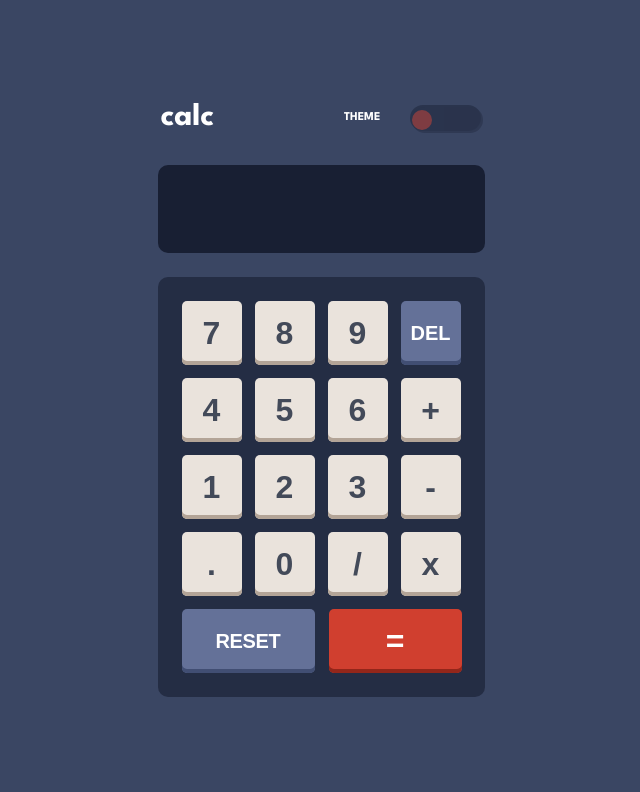
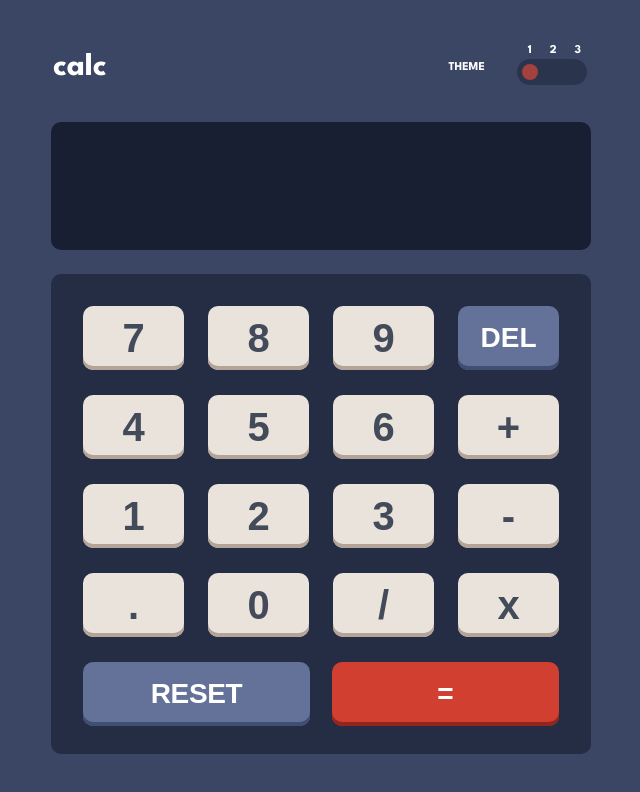
Before and after one commit to AchiPhutkaradze/calc, a plain HTML site: page index.html in a window 1280 px wide. Shown: the whole page, without its empty margins (319-959 px from the left). Drawn offline with Linux system fonts and the light colour scheme.

Commit message:
add calculator app

```diff
--- a/calc.js
+++ b/calc.js
@@ -7,14 +7,31 @@ const backspace = document.querySelector(".del");
 const slider = document.getElementById("myrange");
 
 buttons.forEach(function (button) {
-  button.addEventListener("click", function () {
-    console.log(button.innerHTML);
+  button.addEventListener("click", function (event) {
+    const content = total.textContent;
+    if (
+      event.target.textContent === "x" ||
+      event.target.textContent === "/" ||
+      event.target.textContent === "+" ||
+      event.target.textContent === "-" ||
+      event.target.textContent === "."
+    ) {
+      if (
+        content[content.length - 1] === "x" ||
+        content[content.length - 1] === "/" ||
+        content[content.length - 1] === "+" ||
+        content[content.length - 1] === "-" ||
+        content[content.length - 1] === "."
+      ) {
+        return;
+      }
+    }
     total.innerHTML += button.textContent;
   });
 });
 redButton.addEventListener("click", function () {
   let calc = eval(total.textContent.replaceAll("x", "*"));
-  total.innerHTML = calc;
+  total.innerHTML = calc.toFixed(2);
 });
 //reset function
 function myReset() {
@@ -34,8 +51,6 @@ function performBackspace() {
 }
 
 backspace.addEventListener("click", performBackspace);
-
-console.log(total.textContent);
 
 //background colors
 function colors() {
@@ -57,5 +72,3 @@ function colors() {
 }
 
 slider.addEventListener("input", colors);
-
-console.log(slider.value == 3);
--- a/index.html
+++ b/index.html
@@ -4,20 +4,31 @@
     <meta charset="UTF-8" />
     <meta name="viewport" content="width=device-width, initial-scale=1.0" />
     <title>calculator</title>
-    <!-- <link rel="icon" href="./assets/favicon-32x32.png" /> -->
+    <link rel="icon" href="./favicon-32x32.png" />
     <link rel="stylesheet" href="reset.css" />
     <link rel="stylesheet" href="style.css" />
     <script defer src="./calc.js"></script>
   </head>
   <body>
-
     <header>
       <h1>calc</h1>
       <div class="colors flex">
         <p class="theme">THEME</p>
-        <label class="slider">
-          <input type="range" min="1" max="3"  value = 1 class="slider" id="myrange">
-        </label>
+        <div class="slider-box">
+        <div class="numbers flex">
+          <p class="numb 1">1</p>
+          <p class="numb 2">2</p>
+          <p class="numb 3">3 </p>
+        </div>
+          <input
+            type="range"
+            min="1"
+            max="3"
+            value="1"
+            class="slider"
+            id="myrange"
+          />
+      </div>
       </div>
     </header>
     <main>
@@ -27,7 +38,7 @@
           <button class="button">7</button>
           <button class="button">8</button>
           <button class="button">9</button>
-          <button class=" del">DEL</button>
+          <button class="del">DEL</button>
           <button class="button">4</button>
           <button class="button">5</button>
           <button class="button">6</button>
@@ -39,11 +50,11 @@
           <button class="button">.</button>
           <button class="button">0</button>
           <button class="button">/</button>
-          <button class="button x ">x</button>
-        <div class="two-button ">
-          <button class="reset">RESET</button>
-          <button class="red">=</button>
-        </div>
+          <button class="button x">x</button>
+          <div class="two-button">
+            <button class="reset">RESET</button>
+            <button class="red">=</button>
+          </div>
         </div>
       </div>
     </main>
--- a/reset.css
+++ b/reset.css
@@ -18,6 +18,7 @@ time, mark, audio, video {
 	font-size: 100%;
 	font: inherit;
 	vertical-align: baseline;
+	border: none;
 }
 /* HTML5 display-role reset for older browsers */
 article, aside, details, figcaption, figure,
--- a/style.css
+++ b/style.css
@@ -17,10 +17,20 @@ body {
   -webkit-transition: 0.2s;
   transition: opacity 0.2s;
   border-radius: 13px;
-  width: 71px;
+  width: 60px;
+
   height: 26px;
+  padding: 0 5px 0 5px;
 }
-
+.numb {
+  color: white;
+  font-size: 12px;
+}
+.numbers {
+  gap: 18px;
+  justify-content: center;
+  margin-left: 5px;
+}
 .slider:hover {
   opacity: 1;
 }
@@ -28,8 +38,8 @@ body {
 .slider::-webkit-slider-thumb {
   -webkit-appearance: none;
   appearance: none;
-  width: 20px;
-  height: 20px;
+  width: 16px;
+  height: 16px;
   background: #d03f2f;
   cursor: pointer;
   border-radius: 50%;
@@ -71,6 +81,7 @@ h1 {
   font-weight: 700;
   letter-spacing: -0.667px;
   border-radius: 10px;
+  overflow: hidden;
 }
 main {
   padding: 0 24px 31px 24px;
@@ -94,6 +105,9 @@ button {
   line-height: 30px;
   color: #434a59;
   border-radius: 5px;
+  display: flex;
+  justify-content: center;
+  align-items: center;
   box-shadow: 0px -4px 0px 0px #b3a497 inset;
 }
 .container {
@@ -109,6 +123,9 @@ button {
   background: #647198;
   box-shadow: 0px -4px 0px 0px #414e73 inset;
   color: #fff;
+  display: flex;
+  justify-content: center;
+  align-items: center;
 }
 .two-button {
   gap: 7px;
@@ -163,6 +180,9 @@ button {
 .theme2 .del {
   background: #378187;
 }
+.theme2 .numb {
+  color: #36362c;
+}
 /*
  theme3 */
 .theme3 .button {
@@ -206,7 +226,10 @@ button {
 .theme3 .slider::-webkit-slider-thumb {
   background: #00ded0;
 }
-@media screen and (min-width: 1440px) {
+.theme3 .numb {
+  color: #ffe53d;
+}
+@media screen and (min-width: 1024px) {
   header {
     padding: 30px 24px 32px 24px;
   }
@@ -229,12 +252,17 @@ button {
     font-size: 40px;
     border-radius: 10px;
   }
+  button:hover {
+    opacity: 0.7;
+    cursor: pointer;
+  }
   .del {
     width: 101px;
     height: 64px;
     border-radius: 10px;
     font-size: 28px;
   }
+
   .total {
     width: 540px;
     height: 128px;
@@ -245,12 +273,14 @@ button {
     font-size: 28px;
     border-radius: 10px;
   }
+
   .red {
     width: 227px;
     font-size: 28px;
     border-radius: 10px;
     height: 64px;
   }
+
   .two-button {
     gap: 11px;
   }
```
Also changed, not shown: favicon-32x32.png (added), 1 other file.
